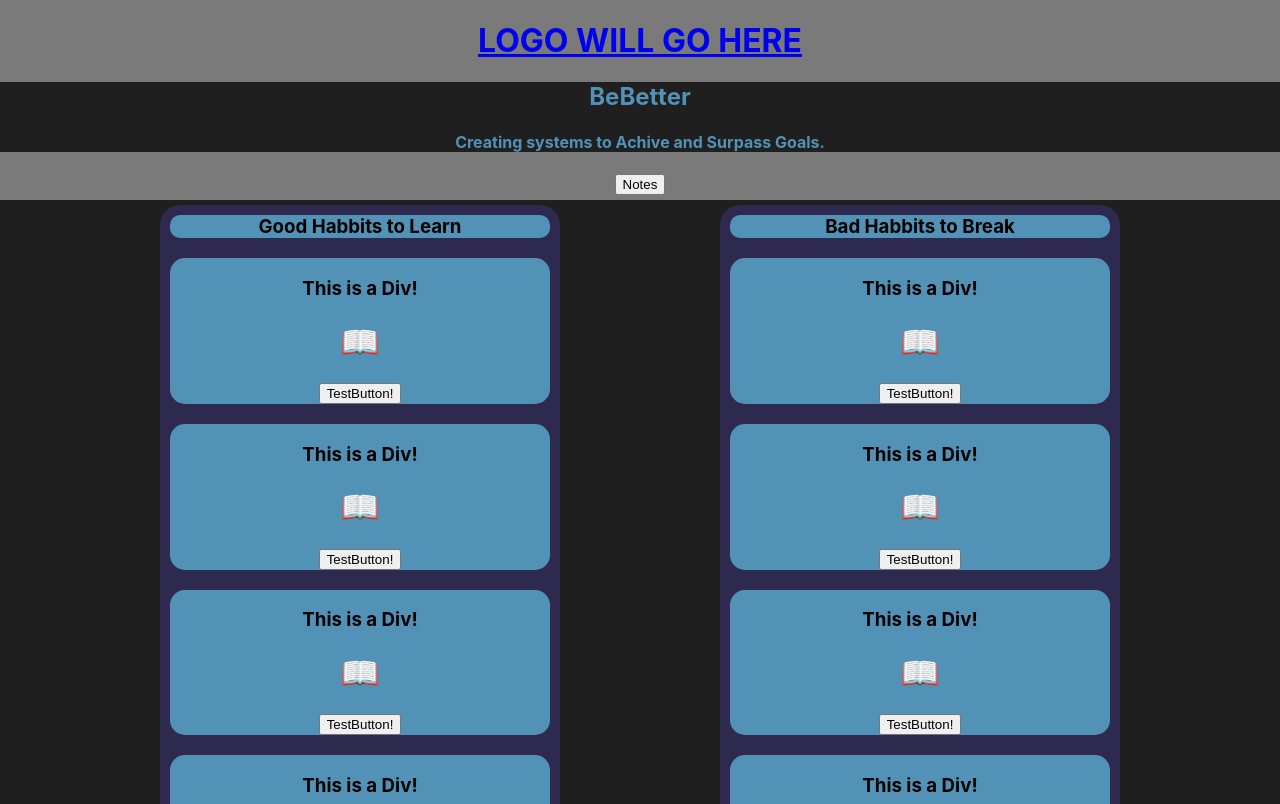
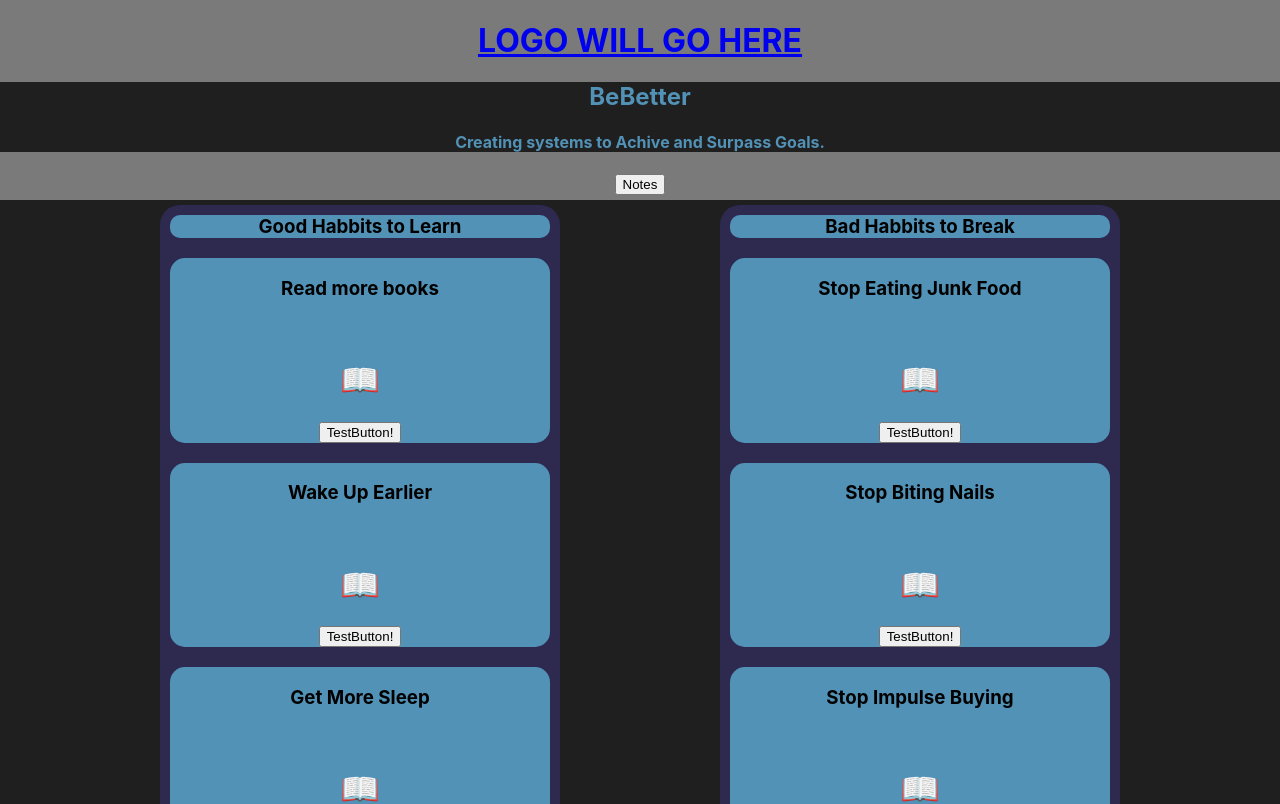
Before and after one commit to Andygurl5566/Be-better, a React (Create React App) app: page /main-page in a window 1280 px wide. Shown: the top 804 px of the page. Built offline with nearby package versions, Linux system fonts and the light colour scheme; data requests are answered from the project's data file.

Commit message:
db.json renders into the proper containers on load.

```diff
--- a/src/Components/App.js
+++ b/src/Components/App.js
@@ -14,7 +14,7 @@ function App() {
     .then(r => r.json())
     .then(setHabits)
    }, [])
-   console.log(setHabits)
+   console.log(habits)
   return (
 
     <>
--- a/src/Components/BadHabbits.js
+++ b/src/Components/BadHabbits.js
@@ -1,16 +1,12 @@
 import Habbit from './Habbit'
 
 
-function BadHabbits () {
+function BadHabbits ({badHabits}) {
 
     return (
         <div className = "habbitList" id = 'BadHabbits'>
             <h3 className = 'containerTitle'>Bad Habbits to Break</h3>
-            <Habbit />
-            <Habbit />
-            <Habbit />
-            <Habbit />
-            <Habbit />
+            {badHabits.map(habit => <Habbit habit = {habit}/>)}
         </div>
     )
 }
--- a/src/Components/GoodHabbits.js
+++ b/src/Components/GoodHabbits.js
@@ -1,16 +1,12 @@
 import Habbit from './Habbit'
 
 
-function GoodHabbits ({habits}) {
+function GoodHabbits ({goodHabits}) {
 
     return (
         <div className = "habbitList" id = 'GoodHabbits'>
             <h3 className = 'containerTitle'>Good Habbits to Learn</h3>
-            <Habbit />
-            <Habbit />
-            <Habbit />
-            <Habbit />
-            <Habbit />
+            {goodHabits.map(habit => <Habbit habit={habit}/>)}
         </div>
     )
 }
--- a/src/Components/Habbit.js
+++ b/src/Components/Habbit.js
@@ -1,13 +1,18 @@
 
 
 
-function Habbit () {
+function Habbit (habit) {
 
+    function test () {
+        console.log(habit)
+    }
     return (
         <div className = "Habbit">
-            <h3>This is a Div!</h3>
+            <h3>{habit.habit.name}</h3>
+            <img />
             <h1>📖</h1>
-            <button>TestButton!</button>
+            <button onClick = {test}>TestButton!</button>
+            {console.log(habit)}
         </div>
     )
 }
--- a/src/Components/HabbitContainer.js
+++ b/src/Components/HabbitContainer.js
@@ -3,11 +3,18 @@ import BadHabbits from  './BadHabbits'
 
 function HabbitContainer ({habits}) {
 
+    function filterGood() {
+        return habits.filter(habit => habit.good === true)
+    }
+
+    function filterBad () {
+        return habits.filter(habit => habit.good === false)
+    }
 
     return (
         <div className = 'habbitContainer'>
-            <GoodHabbits habits={habits}/>
-            <BadHabbits habits={habits}/>
+            <GoodHabbits goodHabits={filterGood()}/>
+            <BadHabbits badHabits={filterBad()}/>
         </div>
     )
 }
--- a/src/Components/MainPage.js
+++ b/src/Components/MainPage.js
@@ -8,7 +8,7 @@ function MainPage ({habits}) {
             <div className = "button-div">
             <Link to ="/notes-page"> <button> Notes </button></Link>
             </div>
-            <HabbitContainer />
+            <HabbitContainer habits = {habits}/>
         </div>
     )
 }
```
